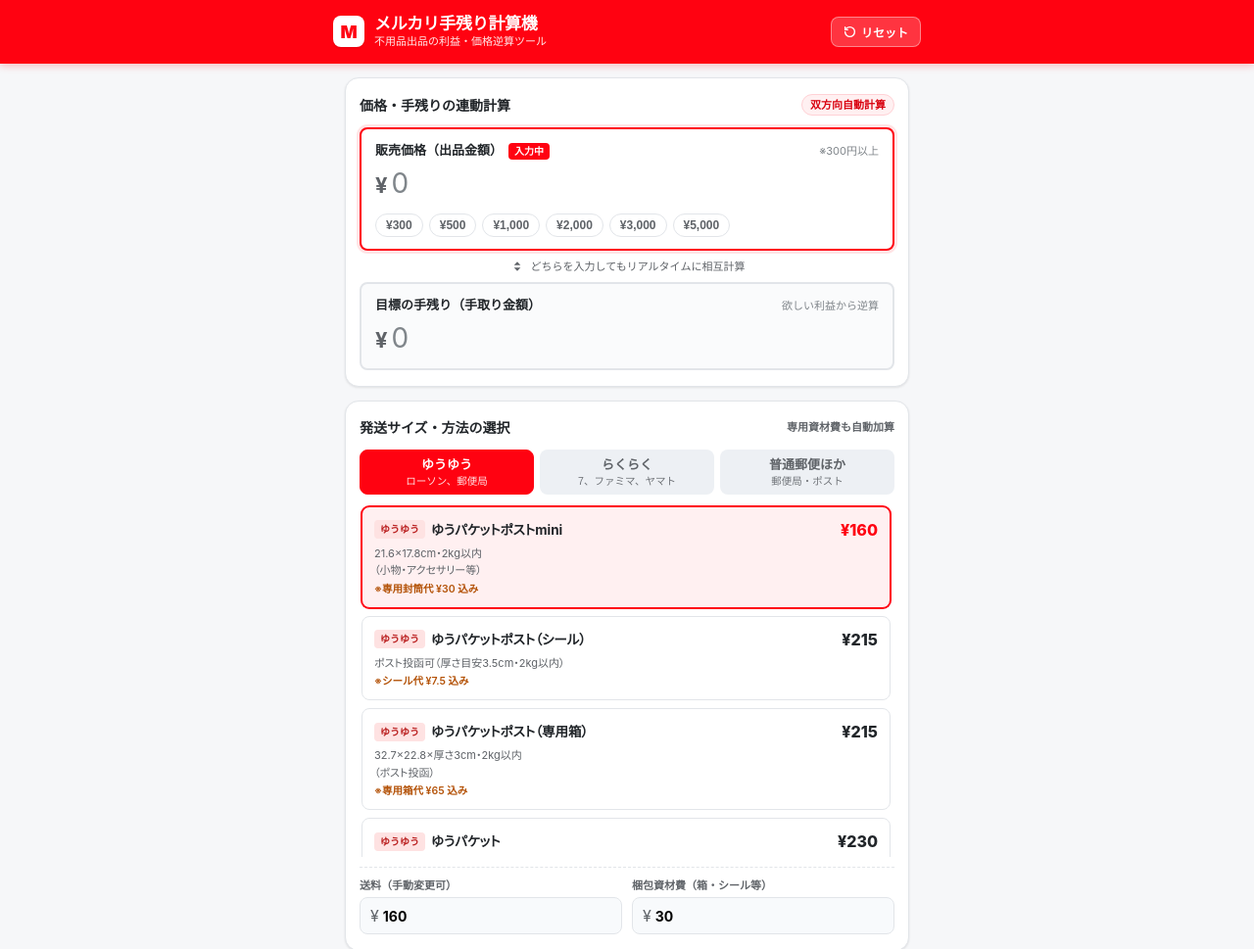
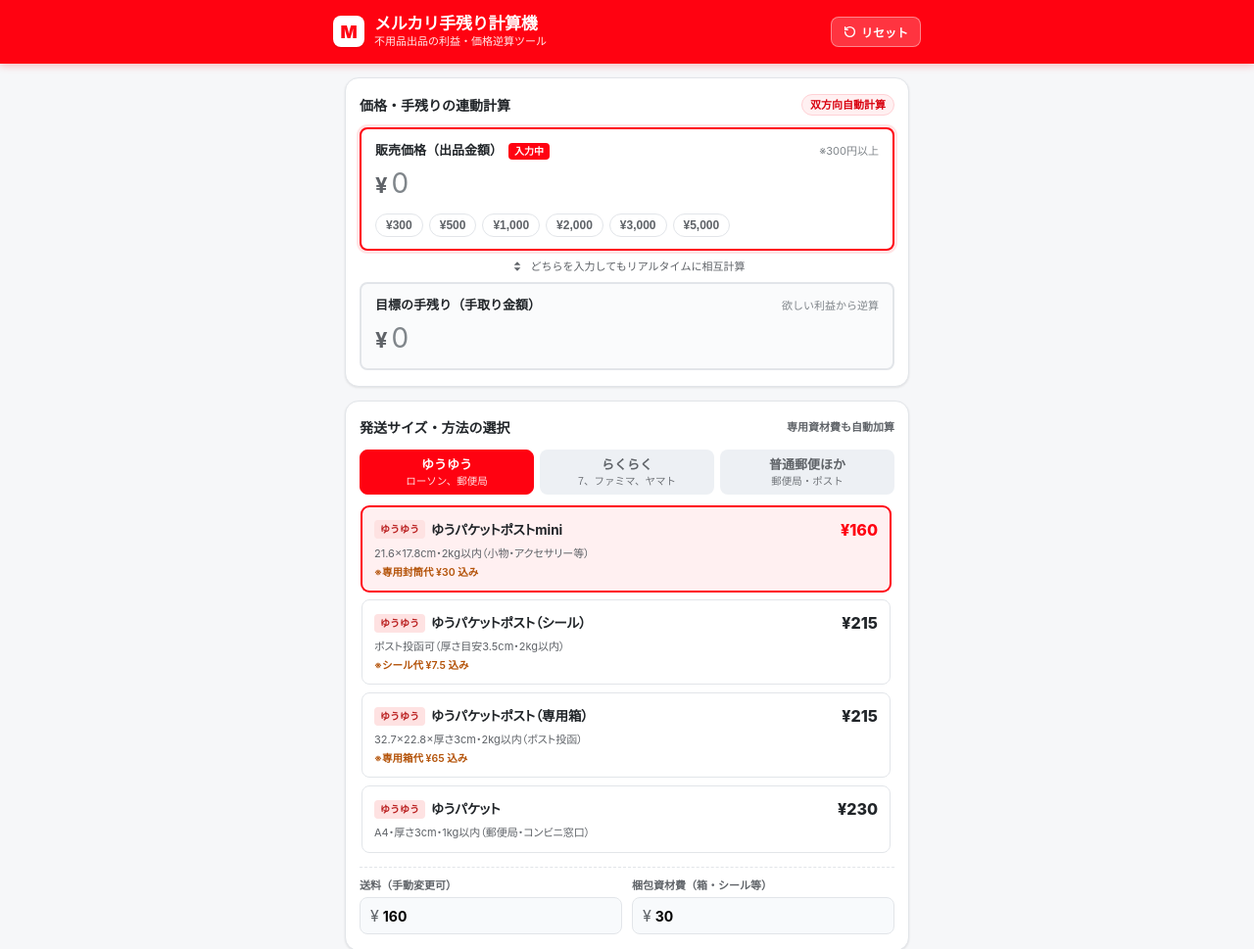
Before and after one commit to july25th2015years-ux/mercari-profit-calculator, a plain HTML site: page index.html in a window 1280 px wide. Shown: the top 969 px of the page at 98% size. Drawn offline with Linux system fonts and the light colour scheme.

Commit message:
fix: Keep shipping description and parenthetical note on one line when space allows

```diff
--- a/index.html
+++ b/index.html
@@ -464,15 +464,18 @@
     .shipping-desc {
       font-size: 11px;
       color: var(--text-sub);
-      line-height: 1.4;
+      line-height: 1.45;
       font-feature-settings: "palt" 1;
-    }
-
+      display: flex;
+      flex-wrap: wrap;
+      align-items: baseline;
+      width: 100%;
+    }
+
+    .shipping-desc-main,
     .shipping-subdesc {
-      font-size: 11px;
-      color: var(--text-sub);
-      line-height: 1.4;
-      font-feature-settings: "palt" 1;
+      display: inline-block;
+      max-width: 100%;
     }
 
     .shipping-price {
@@ -1622,8 +1625,9 @@
               <div class="shipping-price">${preset.id === 'custom_shipping' ? '手入力' : '¥' + formatYen(preset.price)}</div>
             </div>
             <div class="shipping-bottom-row">
-              <div class="shipping-desc">${preset.desc}</div>
-              ${preset.subDesc ? `<div class="shipping-subdesc">${preset.subDesc}</div>` : ''}
+              <div class="shipping-desc">
+                <span class="shipping-desc-main">${preset.desc}</span>${preset.subDesc ? `<span class="shipping-subdesc">${preset.subDesc}</span>` : ''}
+              </div>
               ${preset.note ? `<div class="material-note">${preset.note}</div>` : ''}
             </div>
           `;
```
